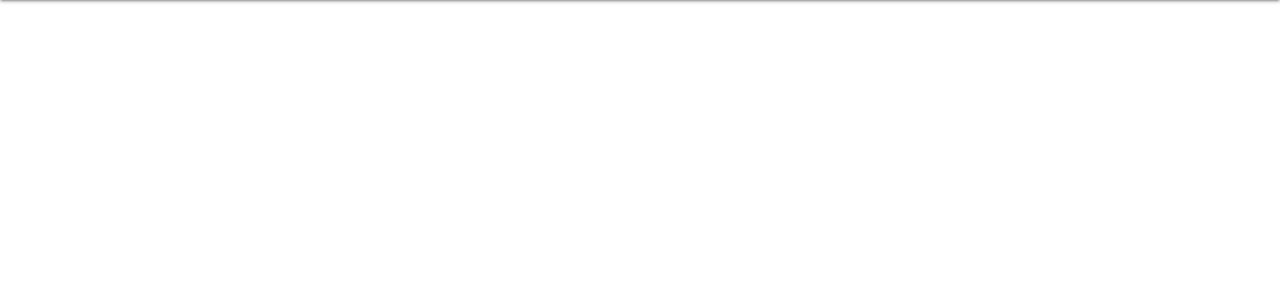
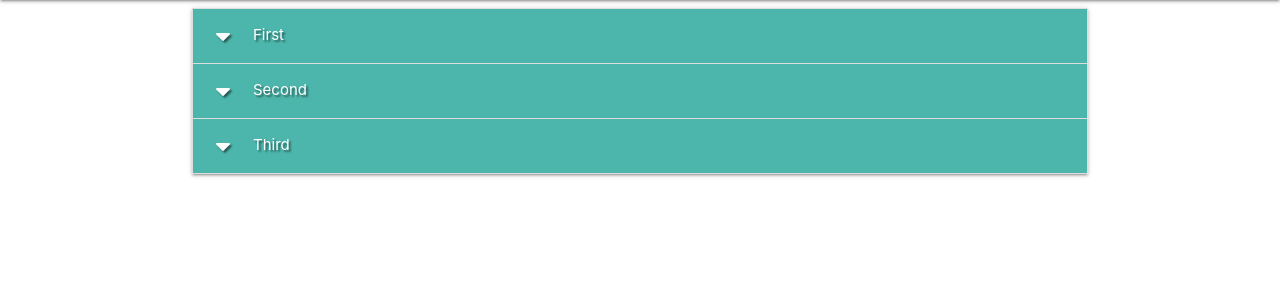
Before and after one commit to natalie-kate/task_manager, a Flask app: page / in a window 1280 px wide. Shown: the part 64-364 px from the top of the page. Run offline with Flask 2, Linux system fonts and the light colour scheme; data that the repository does not hold is empty; some libraries are stand-ins or nearby versions.

Commit message:
Collapsible set up

```diff
--- a/templates/tasks.html
+++ b/templates/tasks.html
@@ -9,4 +9,19 @@
         {{ task.due_date }}<br>
     {% endfor %}
 
+    <ul class="collapsible">
+        <li>
+          <div class="collapsible-header white-text teal lighten-2 text-shadow"><i class="fas fa-caret-down"></i>First</div>
+          <div class="collapsible-body"><span>Lorem ipsum dolor sit amet.</span></div>
+        </li>
+        <li>
+          <div class="collapsible-header white-text teal lighten-2 text-shadow"><i class="fas fa-caret-down"></i>Second</div>
+          <div class="collapsible-body"><span>Lorem ipsum dolor sit amet.</span></div>
+        </li>
+        <li>
+          <div class="collapsible-header white-text teal lighten-2 text-shadow"><i class="fas fa-caret-down"></i>Third</div>
+          <div class="collapsible-body"><span>Lorem ipsum dolor sit amet.</span></div>
+        </li>
+      </ul>
+
 {% endblock %}
```
